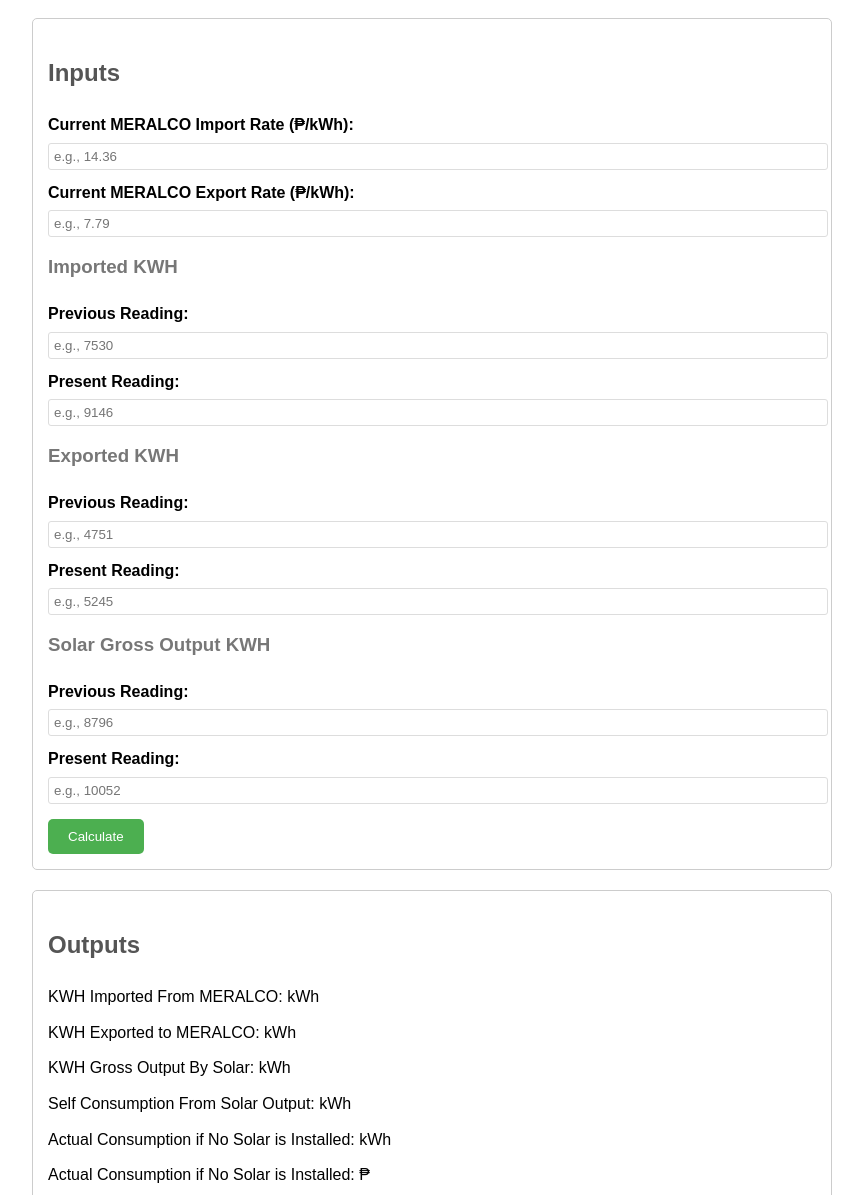
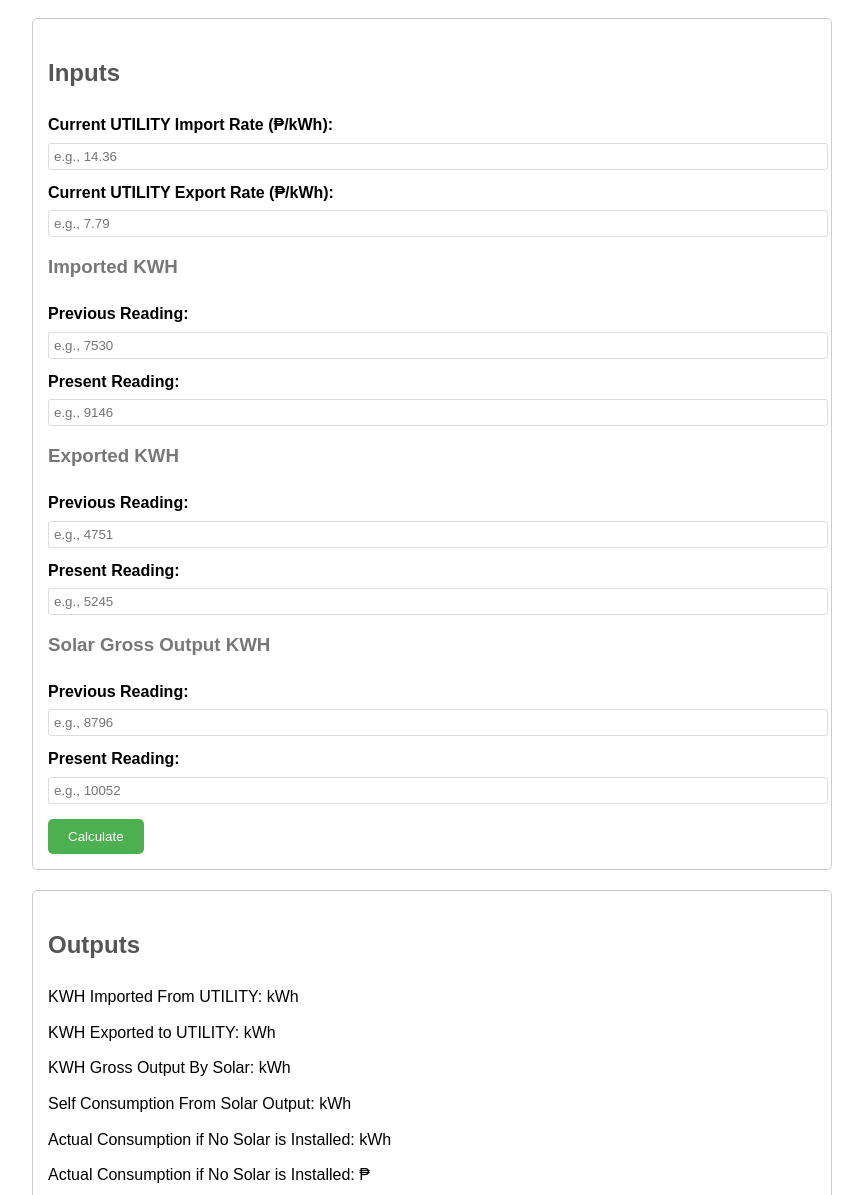
Before and after one commit to Limuel5555tuna/solar_net-metering-calculator, a plain HTML site: page index.html in a window 1280 px wide. Shown: the part 76-1271 px from the top of the page, without its empty margins (208-1071 px from the left). Drawn offline with Linux system fonts and the light colour scheme.

Commit message:
Update index.html
"MERALCO" TO "UTILITY"

```diff
--- a/index.html
+++ b/index.html
@@ -69,9 +69,9 @@
     <div class="container">
         <div class="input-section">
             <h2>Inputs</h2>
-            <label>Current MERALCO Import Rate (₱/kWh):</label>
+            <label>Current UTILITY Import Rate (₱/kWh):</label>
             <input type="number" id="import-rate" min="0" step="0.01" placeholder="e.g., 14.36">
-            <label>Current MERALCO Export Rate (₱/kWh):</label>
+            <label>Current UTILITY Export Rate (₱/kWh):</label>
             <input type="number" id="export-rate" min="0" step="0.01" placeholder="e.g., 7.79">
             <h3>Imported KWH</h3>
             <label>Previous Reading:</label>
@@ -92,8 +92,8 @@
         </div>
         <div class="output-section">
             <h2>Outputs</h2>
-            <p>KWH Imported From MERALCO: <span id="imported-kwh"></span> kWh</p>
-            <p>KWH Exported to MERALCO: <span id="exported-kwh"></span> kWh</p>
+            <p>KWH Imported From UTILITY: <span id="imported-kwh"></span> kWh</p>
+            <p>KWH Exported to UTILITY: <span id="exported-kwh"></span> kWh</p>
             <p>KWH Gross Output By Solar: <span id="solar-output-kwh"></span> kWh</p>
             <p>Self Consumption From Solar Output: <span id="self-consumption-kwh"></span> kWh</p>
             <p>Actual Consumption if No Solar is Installed: <span id="actual-consumption-kwh"></span> kWh</p>
```
